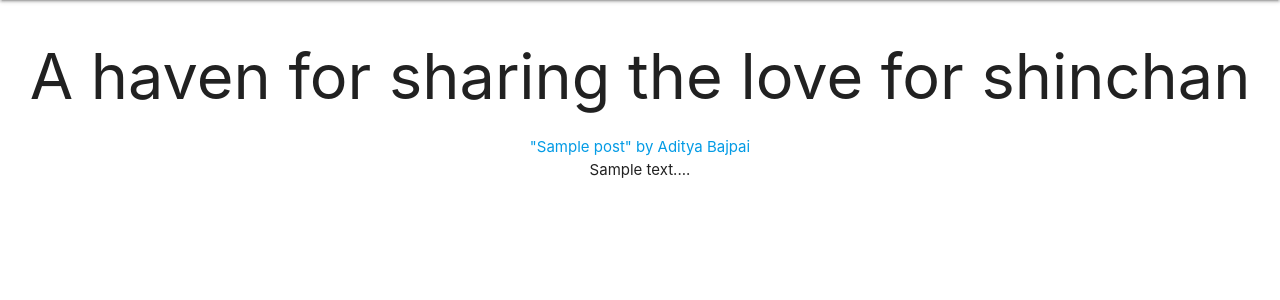
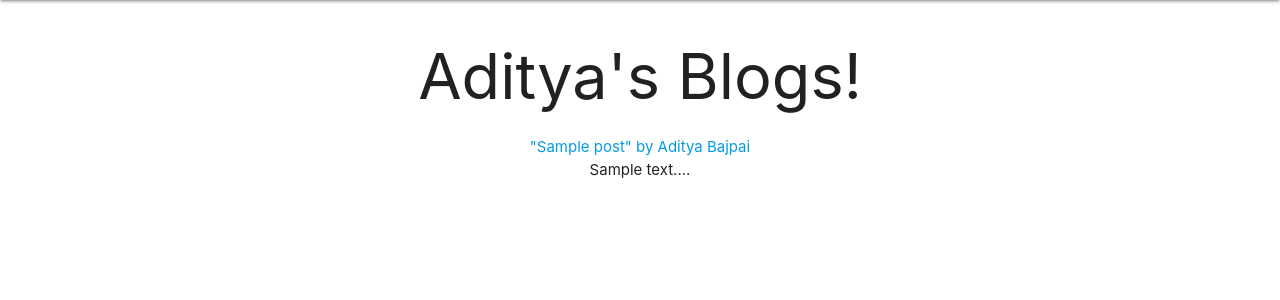
Before and after one commit to Aditya-Bajpai/blog-app-using-django, a Django app: page / in a window 1280 px wide. Shown: the part 64-364 px from the top of the page. Run offline with Django 3.2, Linux system fonts and the light colour scheme; data comes from the database, SQL or seed files in the repository; both versions use the stored data as it was after the commit; tables that the repository leaves empty hold one stand-in row (values such as "Sample post").

Commit message:
modification of site to Aditya's Blogs

```diff
--- a/templates/main.html
+++ b/templates/main.html
@@ -1,25 +1,28 @@
 <!DOCTYPE html>
 <html lang="en">
   <head>
-    <meta charset="UTF-8">
-    <meta http-equiv="X-UA-Compatible" content="IE=edge">
-    <meta name="viewport" content="width=device-width, initial-scale=1.0">
+    <meta charset="UTF-8" />
+    <meta http-equiv="X-UA-Compatible" content="IE=edge" />
+    <meta name="viewport" content="width=device-width, initial-scale=1.0" />
     <!-- Compiled and minified CSS -->
-    <link rel="stylesheet" href="https://cdnjs.cloudflare.com/ajax/libs/materialize/1.0.0/css/materialize.min.css">
+    <link
+      rel="stylesheet"
+      href="https://cdnjs.cloudflare.com/ajax/libs/materialize/1.0.0/css/materialize.min.css"
+    />
     {% block title %}
     <title>Shinchan Fan's</title>
     {% endblock %}
   </head>
   <body>
     <style>
-        h1{
+      h1 {
         text-align: center;
       }
-        ul{
+      ul {
         text-align: center;
       }
     </style>
-    <nav class = "red accent-3">
+    <nav class="red accent-3">
       <div class="nav-wrapper">
         <a href="/" class="brand-logo">Shinchan Love</a>
         <ul id="nav-mobile" class="right hide-on-med-and-down">
@@ -31,21 +34,21 @@
           <li><a href="{% url 'login' %}">Login</a></li>
           {% endif %}
           <li><a href="/">Home</a></li>
-
         </ul>
       </div>
     </nav>
 
     {%block content%}
-    <h1>A haven for sharing the love for shinchan</h1>
-        {% for post in object_list %}
-        {% if user.is_authenticated %}
+    <h1>Aditya's Blogs!</h1>
+    {% for post in object_list %} {% if user.is_authenticated %}
     <ul>
       <li>
         <a href="{%url 'article' post.pk%}">
-                    "{{post.title}}" by {{post.author.first_name}} {{post.author.last_name}}
-                    <br>
-                    <a href="{%url 'update' post.pk%}"><small>Update</small></a>  |  <a href="{%url 'delete' post.pk%}"><small>Delete</small></a>
+          "{{post.title}}" by {{post.author.first_name}}
+          {{post.author.last_name}}
+          <br />
+          <a href="{%url 'update' post.pk%}"><small>Update</small></a> |
+          <a href="{%url 'delete' post.pk%}"><small>Delete</small></a>
         </a>
       </li>
     </ul>
@@ -53,15 +56,14 @@
     <ul>
       <li>
         <a href="{%url 'article' post.pk%}">
-                    "{{post.title}}" by {{post.author.first_name}} {{post.author.last_name}}
-                    <br>
+          "{{post.title}}" by {{post.author.first_name}}
+          {{post.author.last_name}}
+          <br />
         </a>
         {{post.body|slice:":100"}}...
       </li>
     </ul>
-        {% endif %}
-        {%endfor%}
-    {%endblock%}
+    {% endif %} {%endfor%} {%endblock%}
     <script src="https://cdnjs.cloudflare.com/ajax/libs/materialize/1.0.0/js/materialize.min.js"></script>
   </body>
 </html>
```
Also changed, not shown: db.sqlite3. Lines whose indentation alone changed are shown as unchanged.
